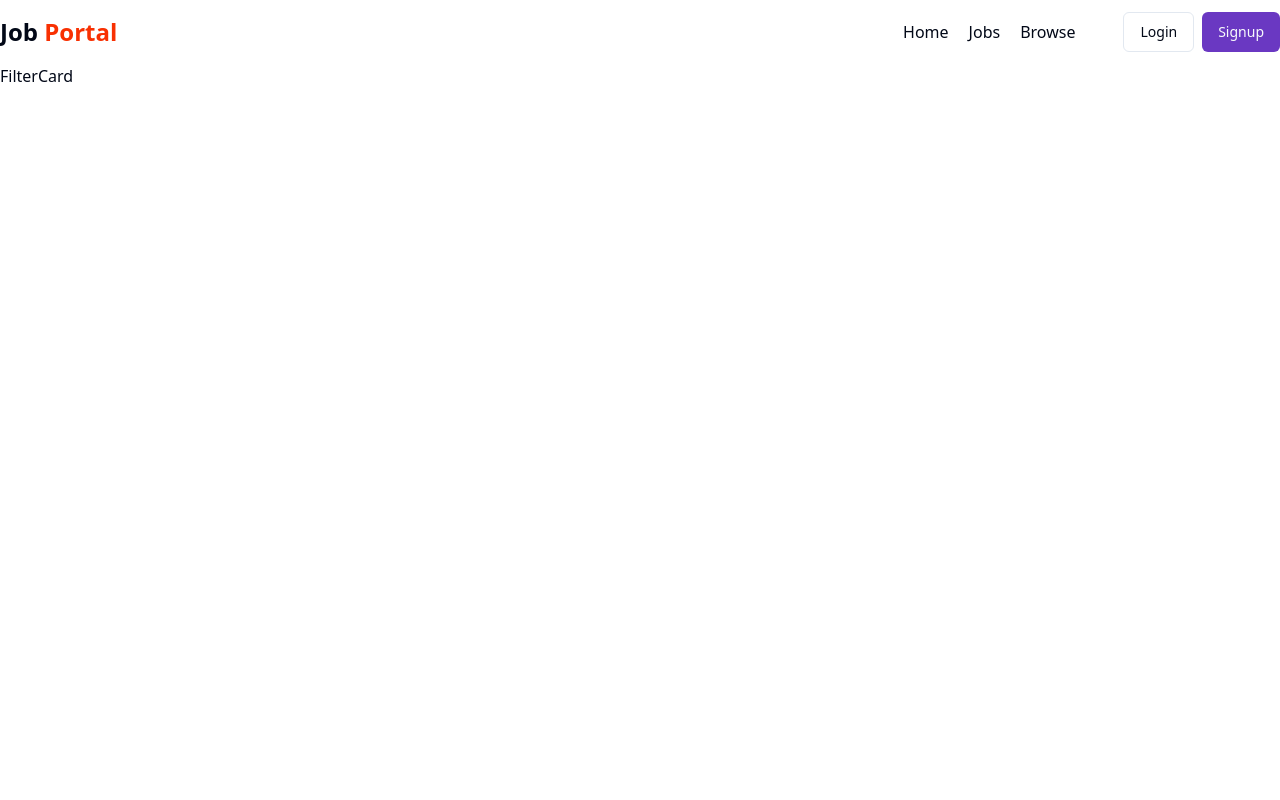
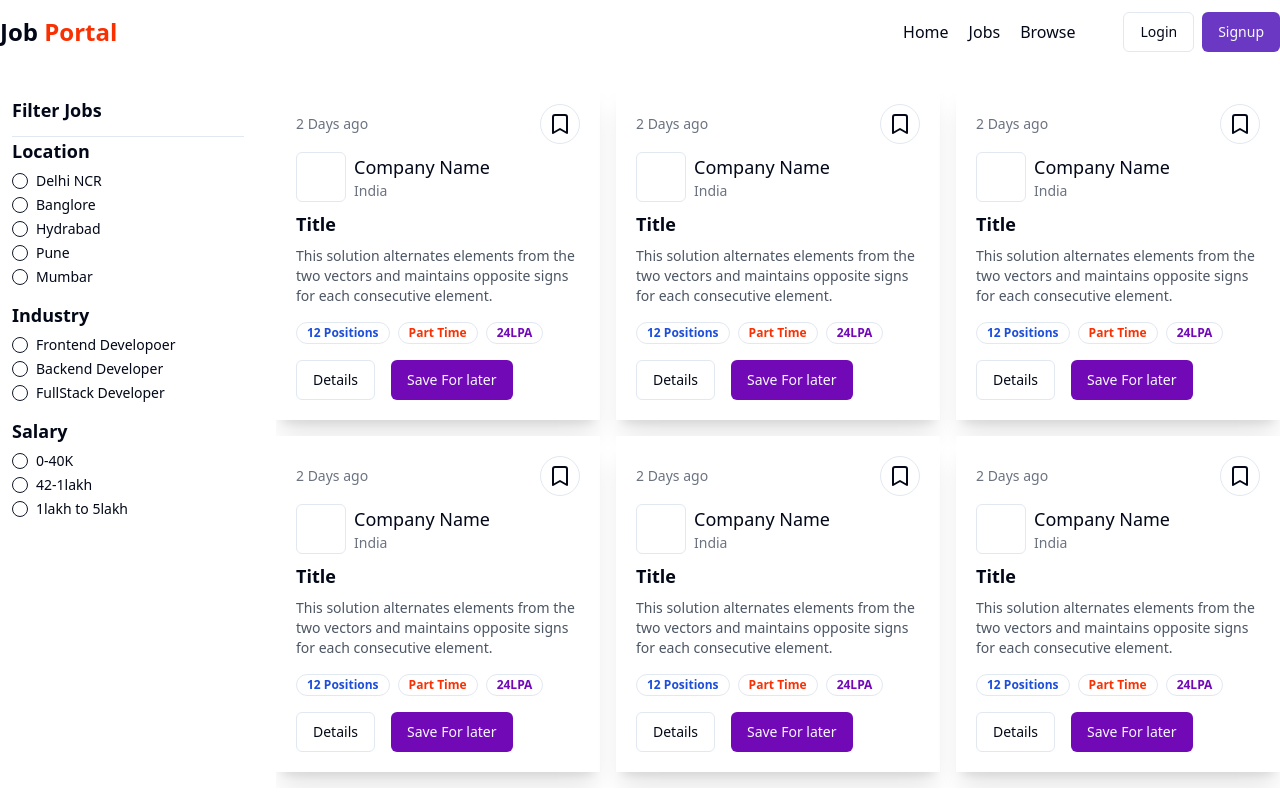
Before and after one commit to Shourya-Dubey/JobNest, a React (Vite) app in the folder frontend/: page /jobs in a window 1280 px wide. Built offline with nearby package versions, Linux system fonts and the light colour scheme.

Commit message:
Jobs route and Browse route added

```diff
--- /dev/null
+++ b/frontend/src/components/Browse.jsx
@@ -0,0 +1,23 @@
+import React from "react";
+import Navbar from "./shared/Navbar";
+import Job from "./Job";
+
+const randomJobs = [1,2,3];
+
+const Browse = () => {
+  return (
+    <div className="max-w-7xl mx-auto my-10">
+      <Navbar />
+      <div>
+        <h1 className="font-bold text-xl mt-10">Search Results ({randomJobs.length})</h1>
+        <div className="grid grid-cols-3 gap-4">
+          {randomJobs.map((item, index) => {
+            return <Job />;
+          })}
+        </div>
+      </div>
+    </div>
+  );
+};
+
+export default Browse;
--- a/frontend/src/components/FilterCard.jsx
+++ b/frontend/src/components/FilterCard.jsx
@@ -1,9 +1,48 @@
-import React from 'react'
+import React from "react";
+import { RadioGroup, RadioGroupItem } from "./ui/radio-group";
+import { Label } from "./ui/label";
+
+const filterData = [
+  {
+    filterType: "Location",
+    array: ["Delhi NCR", "Banglore", "Hydrabad", "Pune", "Mumbar"],
+  },
+  {
+    filterType: "Industry",
+    array: ["Frontend Developoer", "Backend Developer", "FullStack Developer"],
+  },
+  {
+    filterType: "Salary",
+    array: ["0-40K", "42-1lakh", "1lakh to 5lakh"],
+  },
+];
 
 const FilterCard = () => {
   return (
-    <div>FilterCard</div>
-  )
-}
+    <div className="w-full bg-white p-3 rounded-md">
+      <h1 className="font-bold text-lg">Filter Jobs</h1>
+      <hr className="mt-3"/>
+      <RadioGroup>
+        {
+            filterData.map((data, index)=>(
+                <div>
+                    <h1 className="font-bold text-lg">{data.filterType}</h1>
+                    {
+                        data.array.map((item, index)=>{
+                            return (
+                                <div className="flex items-center space-x-2 my-2">
+                                    <RadioGroupItem value={item}/>
+                                    <Label>{item}</Label>
+                                </div>
+                            )
+                        })
+                    }
+                </div>
+            ))
+        }
+      </RadioGroup>
+    </div>
+  );
+};
 
-export default FilterCard
+export default FilterCard;
--- /dev/null
+++ b/frontend/src/components/Job.jsx
@@ -0,0 +1,58 @@
+import React from 'react'
+import { Button } from './ui/button'
+import { Bookmark } from 'lucide-react'
+import { Avatar, AvatarImage } from '@radix-ui/react-avatar'
+import { Badge } from './ui/badge'
+
+const Job = () => {
+  return (
+    <div className="p-5 roudned-md shadow-xl bg-white border-gray-100">
+      <div className="flex items-center justify-between">
+        <p className='text-sm text-gray-500'>2 Days ago</p>
+        <Button variant="outline" className="rounded-full" size="icon">
+          <Bookmark />
+        </Button>
+      </div>
+
+      <div className="flex items-center gap-2 my-2">
+        <Button className="p-6" variant="outline" size="icons">
+          <Avatar>
+            <AvatarImage src="" />
+          </Avatar>
+        </Button>
+
+        <div>
+          <h1 className='font-medium text-lg'>Company Name</h1>
+          <p className='text-sm text-gray-500'>India</p>
+        </div>
+      </div>
+
+      <div>
+        <h1 className="font-bold text-lg my-2">Title</h1>
+        <p className="text-sm text-gray-600">
+          This solution alternates elements from the two vectors and maintains
+          opposite signs for each consecutive element.
+        </p>
+      </div>
+
+      <div className="flex items-center gap-2 mt-4">
+        <Badge className="text-blue-700 font-bold" variant="ghost">
+          12 Positions
+        </Badge>
+        <Badge className="text-[#F83002] font-bold" variant="ghost">
+          Part Time
+        </Badge>
+        <Badge className="text-[#7209b7] font-bold" variant="ghost">
+          24LPA
+        </Badge>
+      </div>
+
+      <div className="flex items-center gap-4 mt-4">
+        <Button variant="outline">Details</Button>
+        <Button className="bg-[#7209b7]">Save For later</Button>
+      </div>
+    </div>
+  );
+}
+
+export default Job
--- a/frontend/src/components/Jobs.jsx
+++ b/frontend/src/components/Jobs.jsx
@@ -1,17 +1,36 @@
-import React from 'react'
-import Navbar from './shared/Navbar'
-import FilterCard from './FilterCard'
+import React from "react";
+import Navbar from "./shared/Navbar";
+import FilterCard from "./FilterCard";
+import Job from "./Job";
+
+const jobsArray = [1, 2, 3, 4, 5, 6, 7, 8];
 
 const Jobs = () => {
   return (
     <div>
-      <Navbar/>
-      {/* Filte page */}
-      <FilterCard/>
+      <Navbar />
+      <div className="max-w-7xl mx-auto mt-5">
+        <div className="flex gap-5">
+          <div className="w-[20%]">
+            <FilterCard />
+          </div>
+          {jobsArray.length <= 0 ? (
+            <span>Job not found</span>
+          ) : (
+            <div className="flex-1 h-[88vh] overflow-y-auto pb-5">
+              <div className="grid grid-cols-3 gap-4">
+                {jobsArray.map((item, index) => (
+                  <div>
+                    <Job />
+                  </div>
+                ))}
+              </div>
+            </div>
+          )}
+        </div>
+      </div>
+    </div>
+  );
+};
 
-      {/* jobs card */}
-    </div>
-  )
-}
-
-export default Jobs
+export default Jobs;
--- a/frontend/src/components/auth/Login.jsx
+++ b/frontend/src/components/auth/Login.jsx
@@ -9,7 +9,7 @@
 import { toast } from "sonner";
 import axios from "axios";
 import { useDispatch, useSelector } from "react-redux";
-import { setLoading } from "@/redux/authSlice";
+import { setLoading, setUser } from "@/redux/authSlice";
 import { Loader2 } from "lucide-react";
 
 const Login = () => {
@@ -42,6 +42,7 @@
       });
 
       if (res.data.success) {
+        dispatch(setUser(res.data.user));
         navigate("/");
         toast.success(res.data.message);
       }
--- a/frontend/src/redux/authSlice.js
+++ b/frontend/src/redux/authSlice.js
@@ -3,15 +3,19 @@
 const authSlice = createSlice({
     name:"auth",
     initialState:{
-        loading: false
+        loading: false,
+        user: null
     },
     reducers:{
         //actions
         setLoading:(state, action) => {
             state.loading = action.payload;
+        },
+        setUser:(state, action) => {
+            state.user = action.payload;
         }
     }
 })
 
-export const {setLoading} = authSlice.actions;
+export const {setLoading, setUser} = authSlice.actions;
 export default authSlice.reducer;
```
Also changed, not shown: frontend/src/App.jsx (+5 -4 lines).
